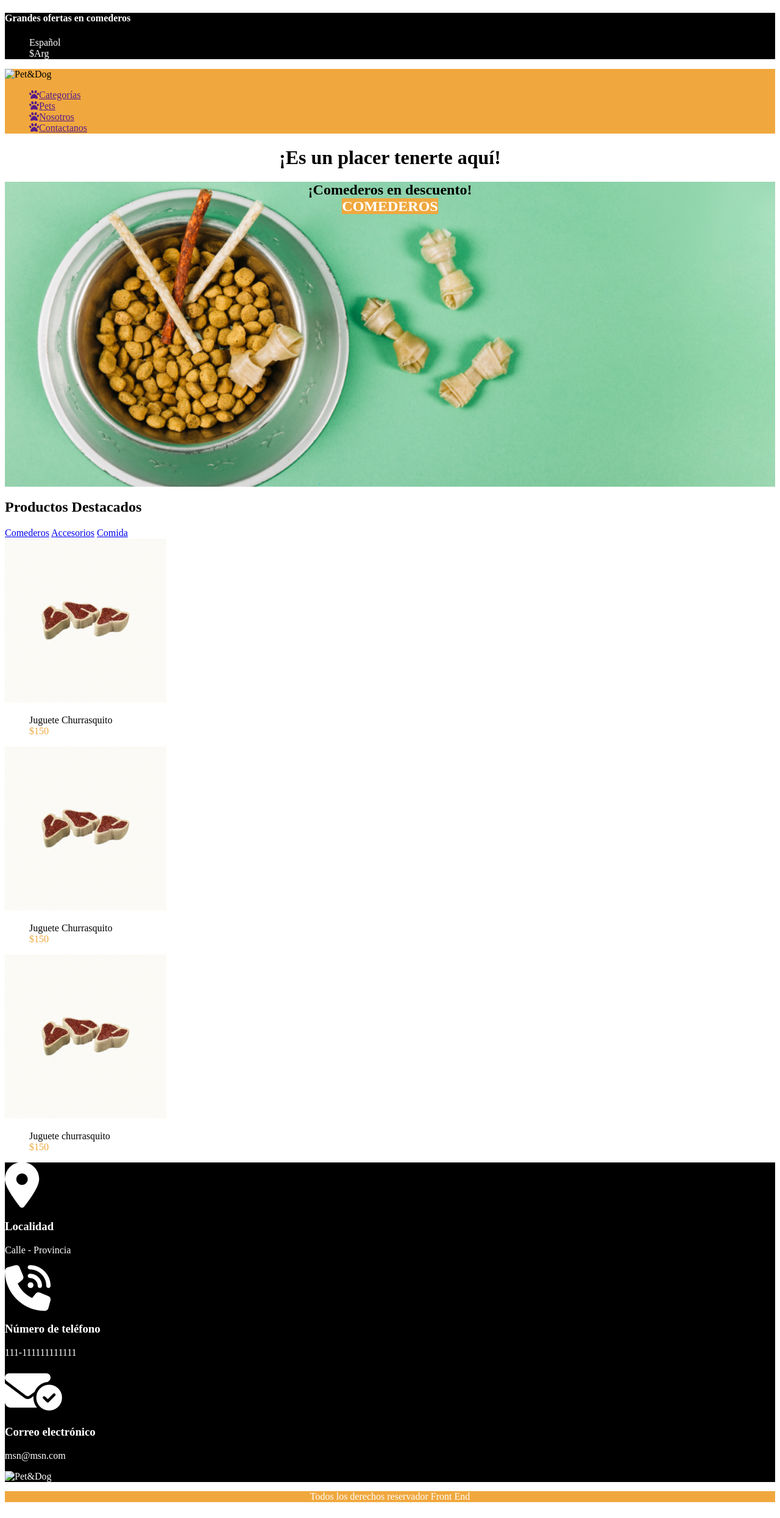
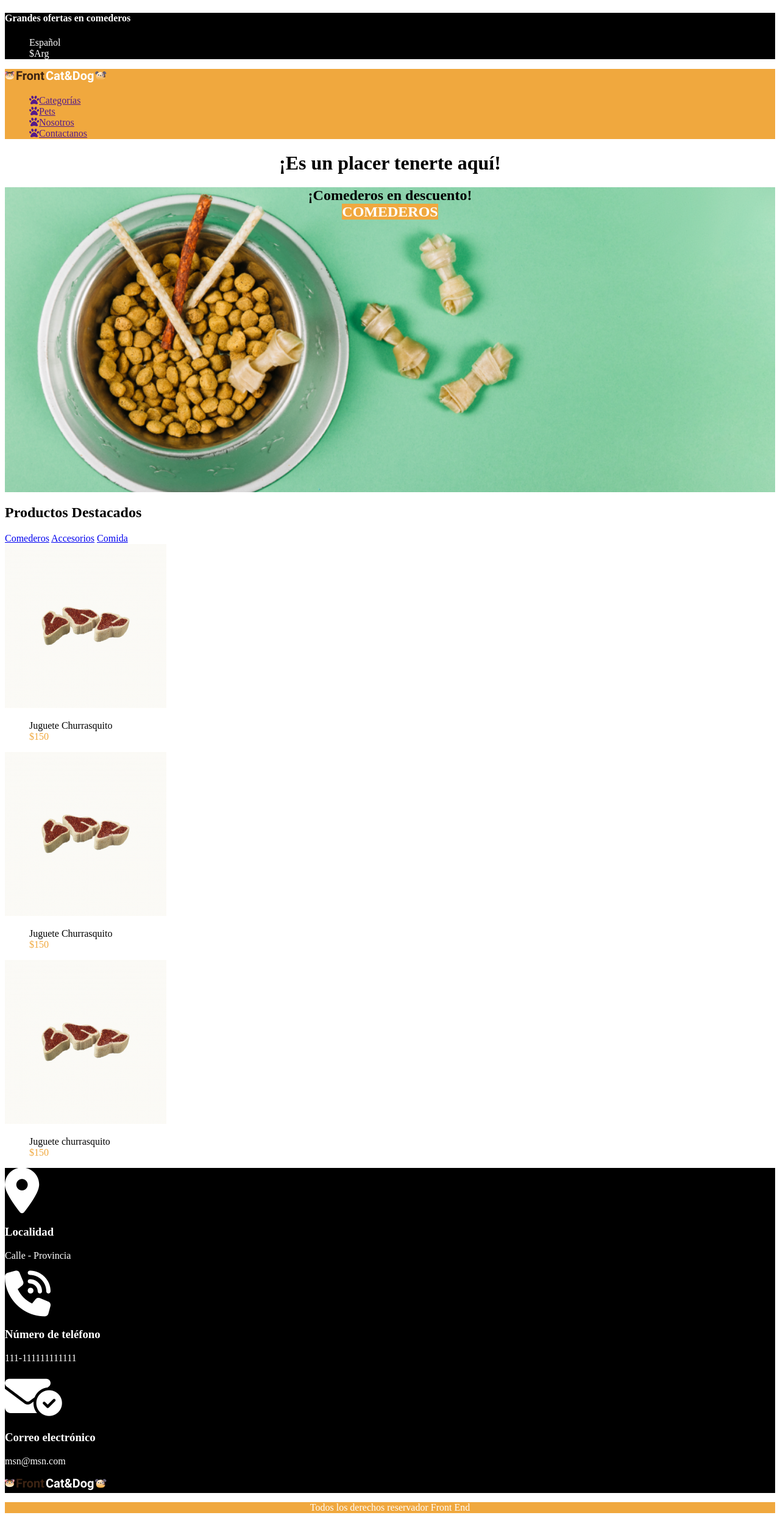
Before and after one commit to daranivar/petshop, a plain HTML site: page index.html in a window 1280 px wide. Shown: the whole page at 61% size. Drawn offline with Linux system fonts and the light colour scheme; the site is published under a folder, as on GitHub Pages, so addresses that start at the root find nothing.

Commit message:
Modifico rutas de logo

```diff
--- a/index.html
+++ b/index.html
@@ -18,7 +18,7 @@
                 </ul>
         </div>
         <nav>
-            <img src="/img/Logo (1).png" alt="Pet&Dog">
+            <img src="./img/Logo (1).png" alt="Pet&Dog">
             <ul style="list-style: none;">
                 <li><a href=""><i class="fa-solid fa-paw"></i>Categorías</a></li>
                 <li><a href=""><i class="fa-solid fa-paw"></i>Pets</a></li>
@@ -66,7 +66,7 @@
         <i class="fa-solid fa-envelope-circle-check agrandariconos"></i>
         <h3>Correo electrónico</h3>
         <p>msn@msn.com</p>
-        <img src="/img/Logo (1).png" alt="Pet&Dog">
+        <img src="./img/Logo (1).png" alt="Pet&Dog">
     </footer>
         <div class="finalpagina">Todos los derechos reservador Front End</div>
 </body>
```
